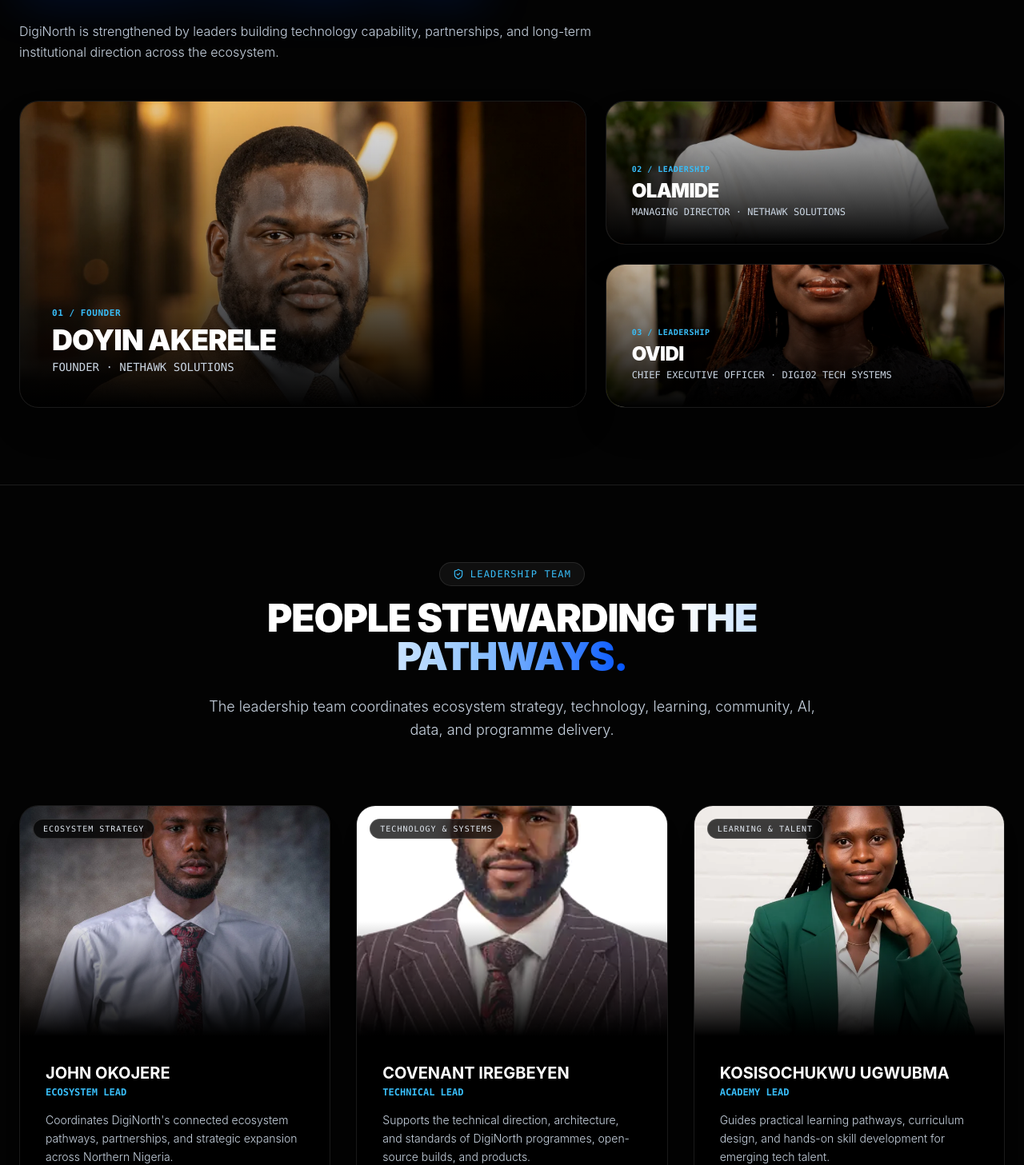
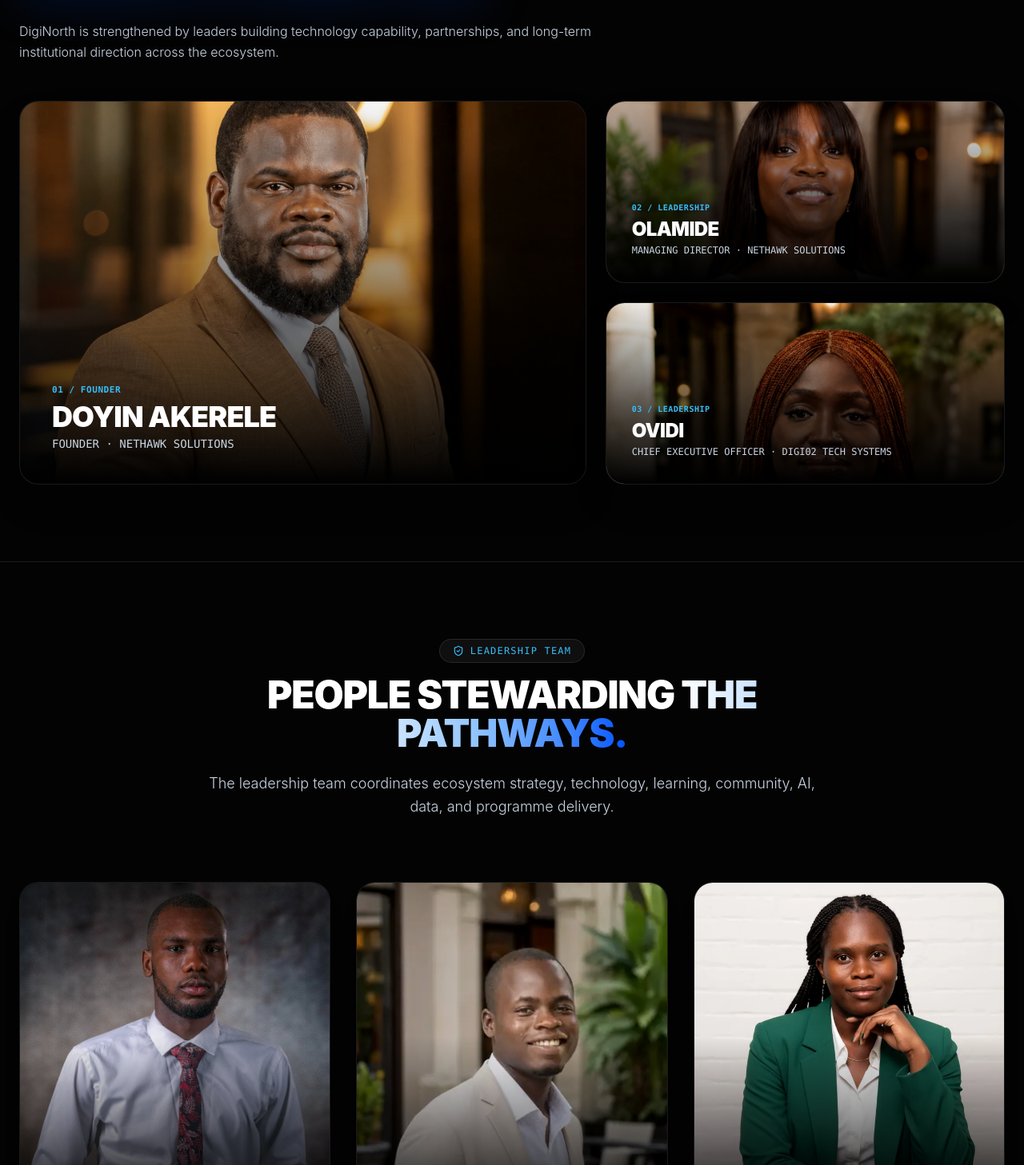
Before and after one commit to iNfix-2/DigiNorth, a Next.js app: page /about in a window 1280 px wide. Shown: the part 1673-3130 px from the top of the page at 80% size. Built offline with nearby package versions, Linux system fonts and the light colour scheme; a web font is replaced by a local one.

Commit message:
fix: adjust photo container sizes, framing and headroom, move badges below image to avoid face overlap

```diff
--- a/app/about/page.js
+++ b/app/about/page.js
@@ -13,13 +13,15 @@ export default function AboutPage() {
       role: "Ecosystem Lead",
       domain: "Ecosystem Strategy",
       image: "/images/leadership/john.webp",
+      objectPos: "center 15%",
       desc: "Coordinates DigiNorth's connected ecosystem pathways, partnerships, and strategic expansion across Northern Nigeria.",
     },
     {
       name: "Covenant Iregbeyen",
       role: "Technical Lead",
       domain: "Technology & Systems",
-      image: "/images/leadership/covenant-suit.webp",
+      image: "/images/leadership/covenant.svg",
+      objectPos: "center 18%",
       desc: "Supports the technical direction, architecture, and standards of DigiNorth programmes, open-source builds, and products.",
     },
     {
@@ -27,6 +29,7 @@ export default function AboutPage() {
       role: "Academy Lead",
       domain: "Learning & Talent",
       image: "/images/leadership/kosi.webp",
+      objectPos: "center 10%",
       desc: "Guides practical learning pathways, curriculum design, and hands-on skill development for emerging tech talent.",
     },
     {
@@ -34,6 +37,7 @@ export default function AboutPage() {
       role: "Community Lead",
       domain: "Community Building",
       image: "/images/leadership/abraham.jpg",
+      objectPos: "center 20%",
       desc: "Stewards community connection, engagement, event curation, and builder participation across the ecosystem.",
     },
     {
@@ -41,6 +45,7 @@ export default function AboutPage() {
       role: "AI/Data Lead",
       domain: "AI & Data Science",
       image: "/images/leadership/ini.webp",
+      objectPos: "center 10%",
       desc: "Guides AI research, machine learning engineering, and data initiative activity within the DigiNorth ecosystem.",
     },
   ];
@@ -51,21 +56,21 @@ export default function AboutPage() {
       name: "Doyin Akerele",
       role: "Founder · Nethawk Solutions",
       image: "/images/leadership/doyin.webp",
-      featured: true,
+      objectPos: "center 15%",
     },
     {
       tag: "02 / LEADERSHIP",
       name: "Olamide",
       role: "Managing Director · Nethawk Solutions",
       image: "/images/leadership/olamide.webp",
-      featured: false,
+      objectPos: "center 12%",
     },
     {
       tag: "03 / LEADERSHIP",
       name: "Ovidi",
       role: "Chief Executive Officer · Digi02 Tech Systems",
       image: "/images/leadership/ovidi.webp",
-      featured: false,
+      objectPos: "center 12%",
     },
   ];
 
@@ -170,15 +175,16 @@ export default function AboutPage() {
             </p>
           </div>
 
-          <div className="grid grid-cols-1 lg:grid-cols-12 gap-6">
+          <div className="grid grid-cols-1 lg:grid-cols-12 gap-6 items-stretch">
             {/* Left Featured Founder Card */}
-            <div className="lg:col-span-7 bg-black border border-white/10 rounded-3xl overflow-hidden shadow-2xl relative group hover:border-white/30 transition min-h-[380px] flex flex-col justify-end">
+            <div className="lg:col-span-7 bg-black border border-white/10 rounded-3xl overflow-hidden shadow-2xl relative group hover:border-white/30 transition min-h-[420px] lg:min-h-[480px] flex flex-col justify-end">
               <div className="absolute inset-0 z-0">
                 <Image
                   src={executiveDirection[0].image}
                   alt={executiveDirection[0].name}
                   fill
-                  className="object-cover object-top filter contrast-105 brightness-90 group-hover:scale-105 transition-transform duration-700"
+                  style={{ objectPosition: executiveDirection[0].objectPos }}
+                  className="object-cover filter contrast-105 brightness-95 group-hover:scale-105 transition-transform duration-700"
                 />
                 <div className="absolute inset-0 bg-gradient-to-t from-black via-black/40 to-transparent" />
               </div>
@@ -200,14 +206,15 @@ export default function AboutPage() {
               {executiveDirection.slice(1).map((exec, idx) => (
                 <div
                   key={idx}
-                  className="flex-1 bg-black border border-white/10 rounded-3xl overflow-hidden shadow-2xl relative group hover:border-white/30 transition min-h-[180px] flex flex-col justify-end"
+                  className="flex-1 bg-black border border-white/10 rounded-3xl overflow-hidden shadow-2xl relative group hover:border-white/30 transition min-h-[200px] sm:min-h-[225px] flex flex-col justify-end"
                 >
                   <div className="absolute inset-0 z-0">
                     <Image
                       src={exec.image}
                       alt={exec.name}
                       fill
-                      className="object-cover object-center filter contrast-105 brightness-90 group-hover:scale-105 transition-transform duration-700"
+                      style={{ objectPosition: exec.objectPos }}
+                      className="object-cover filter contrast-105 brightness-95 group-hover:scale-105 transition-transform duration-700"
                     />
                     <div className="absolute inset-0 bg-gradient-to-t from-black via-black/50 to-transparent" />
                   </div>
@@ -251,26 +258,28 @@ export default function AboutPage() {
                 className="bg-black border border-white/10 rounded-3xl overflow-hidden shadow-xl flex flex-col justify-between hover:border-white/30 transition group"
               >
                 <div>
-                  {/* Photo Portrait Frame */}
-                  <div className="relative w-full h-72 overflow-hidden bg-white/5">
+                  {/* Photo Portrait Frame - Generous height with clean headroom framing */}
+                  <div className="relative w-full h-80 sm:h-96 overflow-hidden bg-[#0a0a0a] border-b border-white/10">
                     <Image
                       src={member.image}
                       alt={member.name}
                       fill
-                      className="object-cover object-center group-hover:scale-105 transition-transform duration-500 filter contrast-105"
+                      sizes="(max-width: 768px) 100vw, (max-width: 1200px) 50vw, 33vw"
+                      style={{ objectPosition: member.objectPos }}
+                      className="object-cover group-hover:scale-105 transition-transform duration-500 filter contrast-105"
                     />
-                    <div className="absolute inset-0 bg-gradient-to-t from-black via-transparent to-transparent" />
+                    <div className="absolute inset-0 bg-gradient-to-t from-black/80 via-transparent to-transparent pointer-events-none" />
+                  </div>
 
-                    <span className="absolute top-4 left-4 text-[10px] font-mono uppercase tracking-widest px-3 py-1 rounded-full bg-black/75 border border-white/15 text-slate-200 backdrop-blur-md">
+                  {/* Clean Content Area (No badges covering faces) */}
+                  <div className="p-6 sm:p-8">
+                    <span className="inline-block text-[10px] font-mono uppercase tracking-widest text-[#38bdf8] font-semibold mb-2">
                       {member.domain}
                     </span>
-                  </div>
-
-                  <div className="p-6 sm:p-8 pt-4">
                     <h3 className="text-xl font-bold text-white uppercase group-hover:text-slate-200 transition-colors">
                       {member.name}
                     </h3>
-                    <p className="text-xs font-mono text-[#38bdf8] font-semibold uppercase mt-0.5 mb-4">
+                    <p className="text-xs font-mono text-slate-400 font-medium uppercase mt-0.5 mb-4">
                       {member.role}
                     </p>
 
--- a/components/LeadershipSection.jsx
+++ b/components/LeadershipSection.jsx
@@ -2,7 +2,7 @@
 
 import React from "react";
 import Image from "next/image";
-import { ShieldCheck, Linkedin, Twitter, Sparkles } from "lucide-react";
+import { ShieldCheck, Linkedin, Twitter } from "lucide-react";
 
 export default function LeadershipSection() {
   const team = [
@@ -11,13 +11,15 @@ export default function LeadershipSection() {
       role: "Ecosystem Lead",
       domain: "Ecosystem Strategy",
       image: "/images/leadership/john.webp",
+      objectPos: "center 15%",
       desc: "Coordinates DigiNorth's connected ecosystem pathways, partnerships, and strategic expansion across Northern Nigeria.",
     },
     {
       name: "Covenant Iregbeyen",
       role: "Technical Lead",
       domain: "Technology & Systems",
-      image: "/images/leadership/covenant-suit.webp",
+      image: "/images/leadership/covenant.svg",
+      objectPos: "center 18%",
       desc: "Supports the technical direction, architecture, and standards of DigiNorth programmes, open-source builds, and products.",
     },
     {
@@ -25,6 +27,7 @@ export default function LeadershipSection() {
       role: "Academy Lead",
       domain: "Learning & Talent",
       image: "/images/leadership/kosi.webp",
+      objectPos: "center 10%",
       desc: "Guides practical learning pathways, curriculum design, and hands-on skill development for emerging tech talent.",
     },
     {
@@ -32,6 +35,7 @@ export default function LeadershipSection() {
       role: "Community Lead",
       domain: "Community Building",
       image: "/images/leadership/abraham.jpg",
+      objectPos: "center 20%",
       desc: "Stewards community connection, engagement, event curation, and builder participation across the ecosystem.",
     },
     {
@@ -39,6 +43,7 @@ export default function LeadershipSection() {
       role: "AI/Data Lead",
       domain: "AI & Data Science",
       image: "/images/leadership/ini.webp",
+      objectPos: "center 10%",
       desc: "Guides AI research, machine learning engineering, and data initiative activity within the DigiNorth ecosystem.",
     },
   ];
@@ -49,26 +54,26 @@ export default function LeadershipSection() {
       name: "Doyin Akerele",
       role: "Founder · Nethawk Solutions",
       image: "/images/leadership/doyin.webp",
-      featured: true,
+      objectPos: "center 15%",
     },
     {
       tag: "02 / LEADERSHIP",
       name: "Olamide",
       role: "Managing Director · Nethawk Solutions",
       image: "/images/leadership/olamide.webp",
-      featured: false,
+      objectPos: "center 12%",
     },
     {
       tag: "03 / LEADERSHIP",
       name: "Ovidi",
       role: "Chief Executive Officer · Digi02 Tech Systems",
       image: "/images/leadership/ovidi.webp",
-      featured: false,
+      objectPos: "center 12%",
     },
   ];
 
   return (
-    <section id="leadership" className="py-28 bg-black relative border-t border-white/10">
+    <section id="leadership" className="py-28 bg-black relative border-t border-white/10 font-space">
       <div className="max-w-7xl mx-auto px-6 relative z-10">
 
         {/* Executive Direction (Shaping DigiNorth's Direction) */}
@@ -88,15 +93,16 @@ export default function LeadershipSection() {
             </p>
           </div>
 
-          <div className="grid grid-cols-1 lg:grid-cols-12 gap-6">
+          <div className="grid grid-cols-1 lg:grid-cols-12 gap-6 items-stretch">
             {/* Left Featured Founder Card */}
-            <div className="lg:col-span-7 bg-black border border-white/10 rounded-3xl overflow-hidden shadow-2xl relative group hover:border-white/30 transition min-h-[380px] flex flex-col justify-end">
+            <div className="lg:col-span-7 bg-black border border-white/10 rounded-3xl overflow-hidden shadow-2xl relative group hover:border-white/30 transition min-h-[420px] lg:min-h-[480px] flex flex-col justify-end">
               <div className="absolute inset-0 z-0">
                 <Image
                   src={executiveDirection[0].image}
                   alt={executiveDirection[0].name}
                   fill
-                  className="object-cover object-top filter contrast-105 brightness-90 group-hover:scale-105 transition-transform duration-700"
+                  style={{ objectPosition: executiveDirection[0].objectPos }}
+                  className="object-cover filter contrast-105 brightness-95 group-hover:scale-105 transition-transform duration-700"
                 />
                 <div className="absolute inset-0 bg-gradient-to-t from-black via-black/40 to-transparent" />
               </div>
@@ -118,16 +124,17 @@ export default function LeadershipSection() {
               {executiveDirection.slice(1).map((exec, idx) => (
                 <div
                   key={idx}
-                  className="flex-1 bg-black border border-white/10 rounded-3xl overflow-hidden shadow-2xl relative group hover:border-white/30 transition min-h-[180px] flex flex-col justify-end"
+                  className="flex-1 bg-black border border-white/10 rounded-3xl overflow-hidden shadow-2xl relative group hover:border-white/30 transition min-h-[200px] sm:min-h-[225px] flex flex-col justify-end"
                 >
                   <div className="absolute inset-0 z-0">
                     <Image
                       src={exec.image}
                       alt={exec.name}
                       fill
-                      className="object-cover object-center filter contrast-105 brightness-90 group-hover:scale-105 transition-transform duration-700"
+                      style={{ objectPosition: exec.objectPos }}
+                      className="object-cover filter contrast-105 brightness-95 group-hover:scale-105 transition-transform duration-700"
                     />
-                    <div className="absolute inset-0 bg-gradient-to-t from-black via-black/50 to-transparent" />
+                    <div className="absolute inset-0 bg-gradient-to-t from-black via-black/40 to-transparent" />
                   </div>
                   <div className="relative z-10 p-6 sm:p-8">
                     <span className="text-[10px] font-mono font-bold uppercase tracking-wider text-[#38bdf8] block mb-1">
@@ -167,26 +174,28 @@ export default function LeadershipSection() {
                 className="bg-black border border-white/10 rounded-3xl overflow-hidden transition-all duration-300 hover:-translate-y-1 hover:border-white/30 shadow-xl flex flex-col justify-between group"
               >
                 <div>
-                  {/* Photo Portrait Frame */}
-                  <div className="relative w-full h-72 overflow-hidden bg-white/5">
+                  {/* Photo Portrait Frame - Generous height with clean headroom framing */}
+                  <div className="relative w-full h-80 sm:h-96 overflow-hidden bg-[#0a0a0a] border-b border-white/10">
                     <Image
                       src={member.image}
                       alt={member.name}
                       fill
-                      className="object-cover object-center group-hover:scale-105 transition-transform duration-500 filter contrast-105"
+                      sizes="(max-width: 768px) 100vw, (max-width: 1200px) 50vw, 33vw"
+                      style={{ objectPosition: member.objectPos }}
+                      className="object-cover group-hover:scale-105 transition-transform duration-500 filter contrast-105"
                     />
-                    <div className="absolute inset-0 bg-gradient-to-t from-black via-transparent to-transparent" />
+                    <div className="absolute inset-0 bg-gradient-to-t from-black/80 via-transparent to-transparent pointer-events-none" />
+                  </div>
 
-                    <span className="absolute top-4 left-4 text-[10px] font-mono uppercase tracking-widest px-3 py-1 rounded-full bg-black/75 border border-white/15 text-slate-200 backdrop-blur-md">
+                  {/* Clean Content Area (No badges covering faces) */}
+                  <div className="p-6 sm:p-8">
+                    <span className="inline-block text-[10px] font-mono uppercase tracking-widest text-[#38bdf8] font-semibold mb-2">
                       {member.domain}
                     </span>
-                  </div>
-
-                  <div className="p-6 sm:p-8 pt-4">
                     <h3 className="text-xl font-bold text-white uppercase group-hover:text-slate-200 transition-colors">
                       {member.name}
                     </h3>
-                    <p className="text-xs font-mono text-[#38bdf8] font-semibold uppercase mt-0.5 mb-4">
+                    <p className="text-xs font-mono text-slate-400 font-medium uppercase mt-0.5 mb-4">
                       {member.role}
                     </p>
 
```
Also changed, not shown: public/images/leadership/covenant.svg (added).
